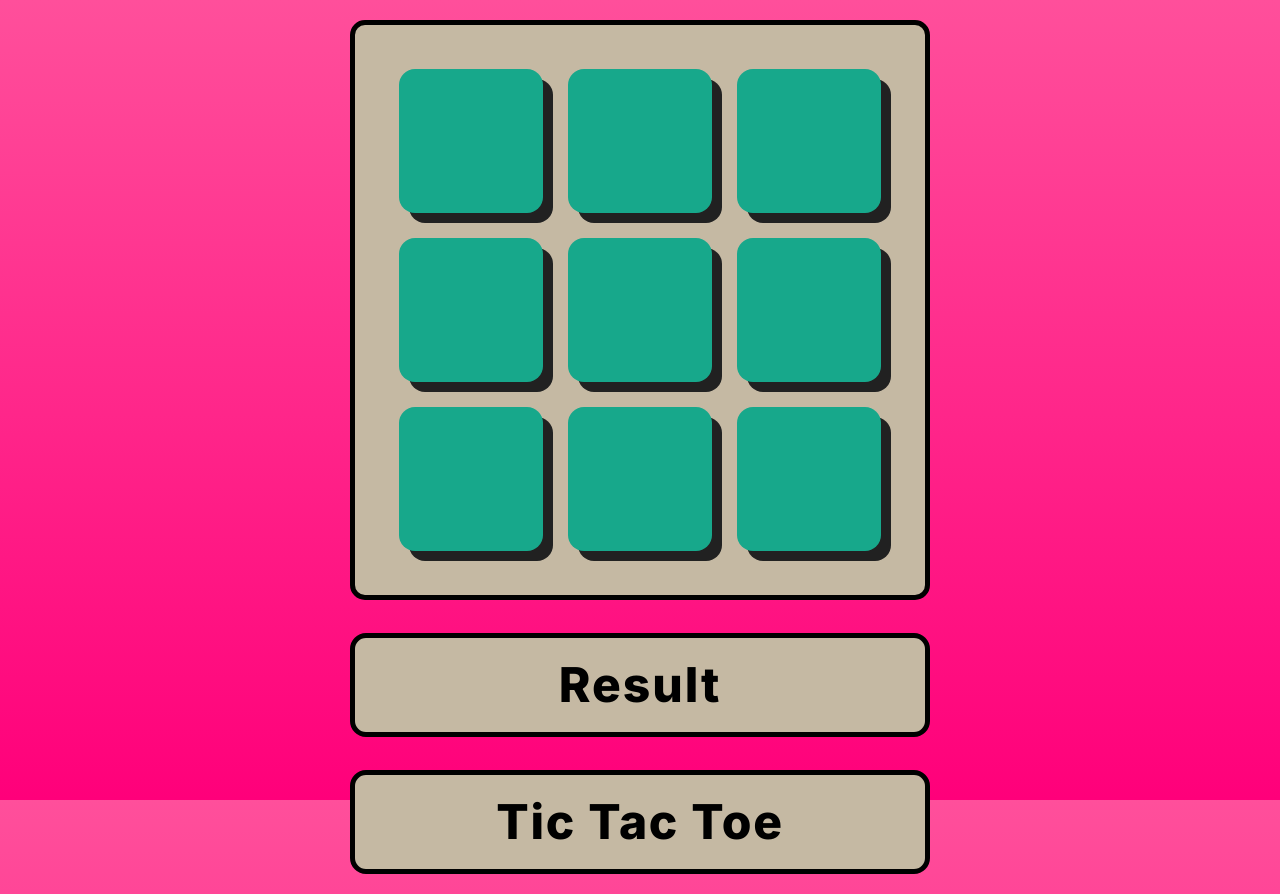
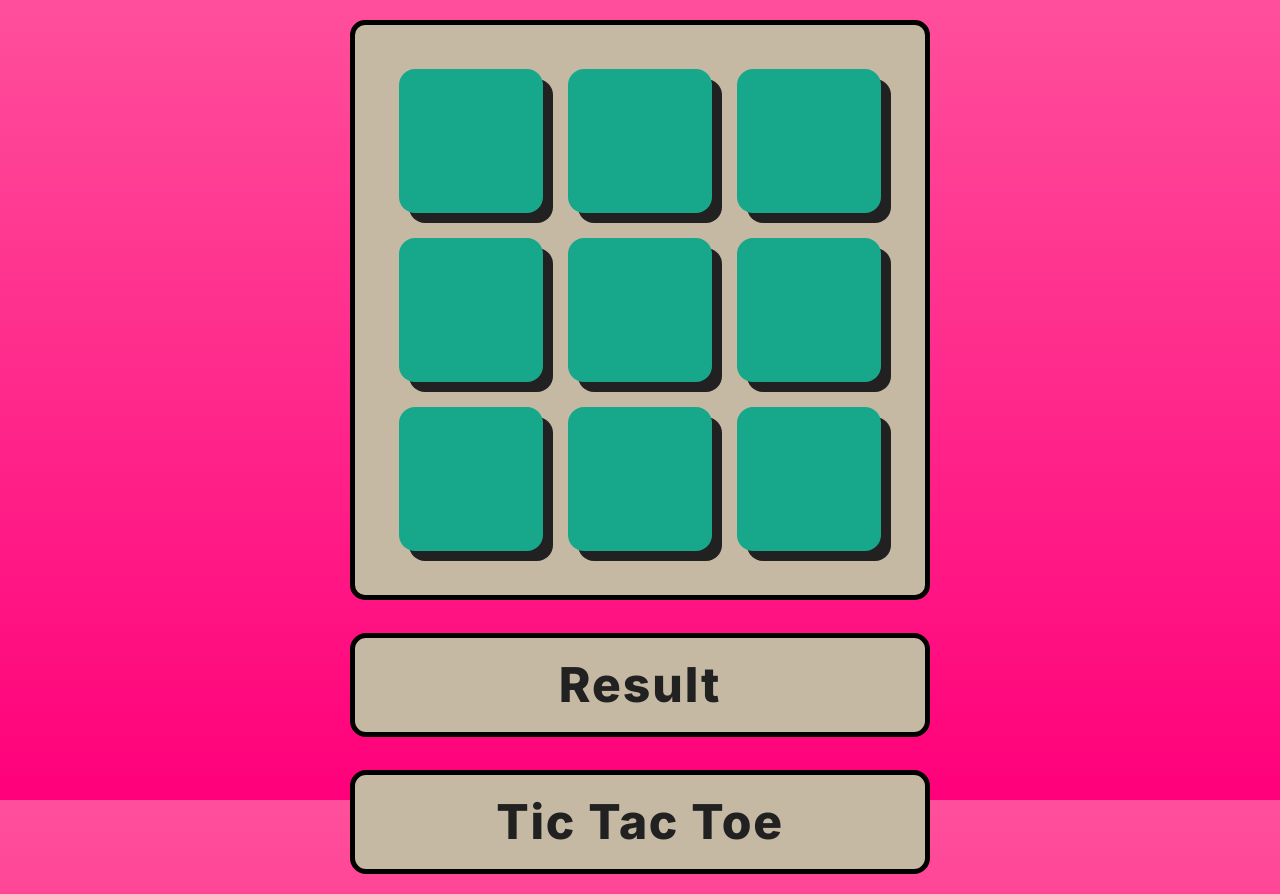
Before and after one commit to yakubova6/tic-tac-toe, a plain HTML site: page index.html in a window 1280 px wide. Drawn offline with Linux system fonts and the light colour scheme.

Commit message:
the color for the button text is explicitly specified

```diff
--- a/css/styles.css
+++ b/css/styles.css
@@ -180,6 +180,7 @@ html {
             (clamp(20px, 5vw, 44px) * 2) +
             10px
     );
+    color: var(--color-text-button);
     height: clamp(60px, 10vw, 104px);
     border-radius: 16px;
     border: 5px solid var(--color-border);
```
